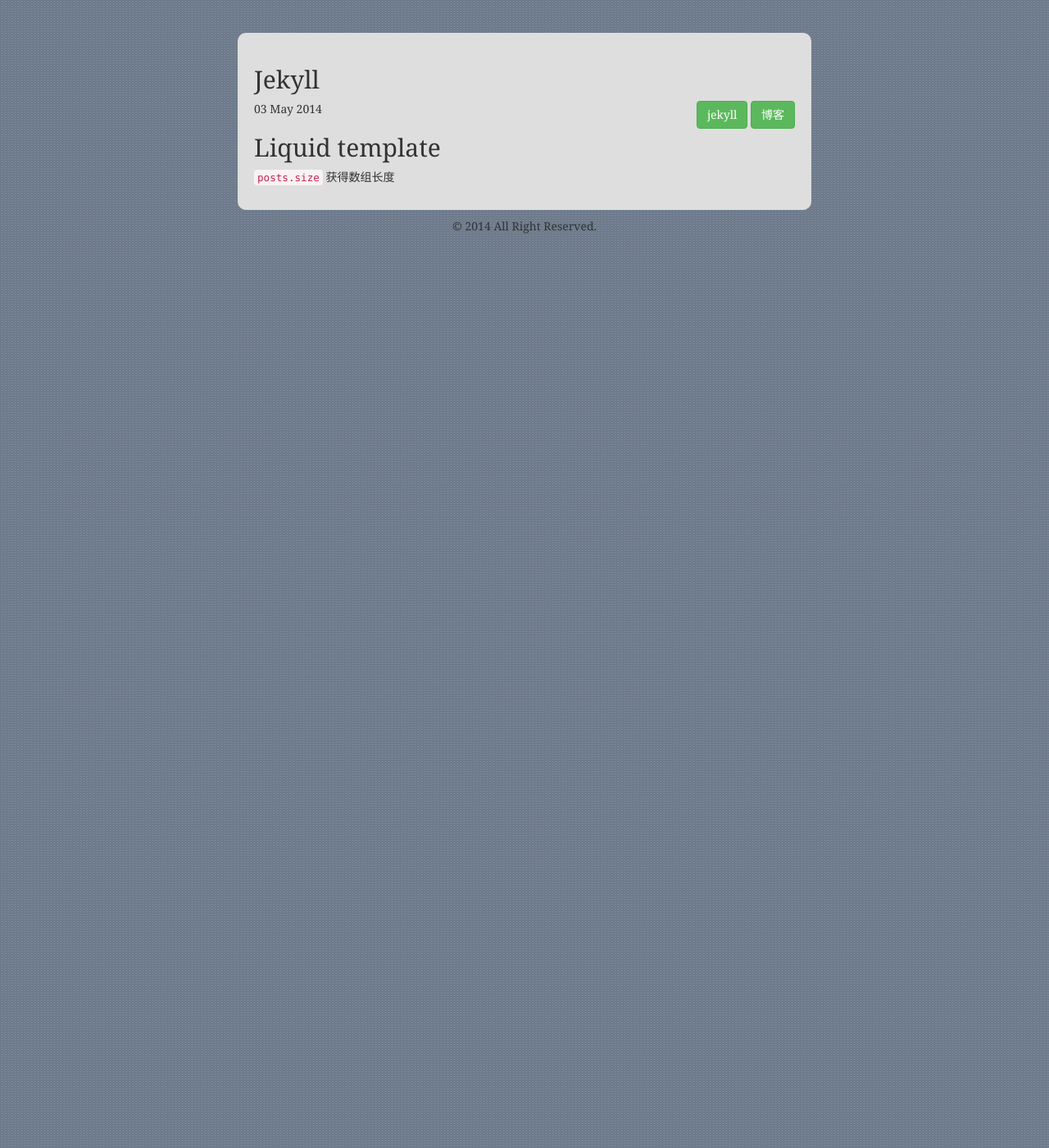
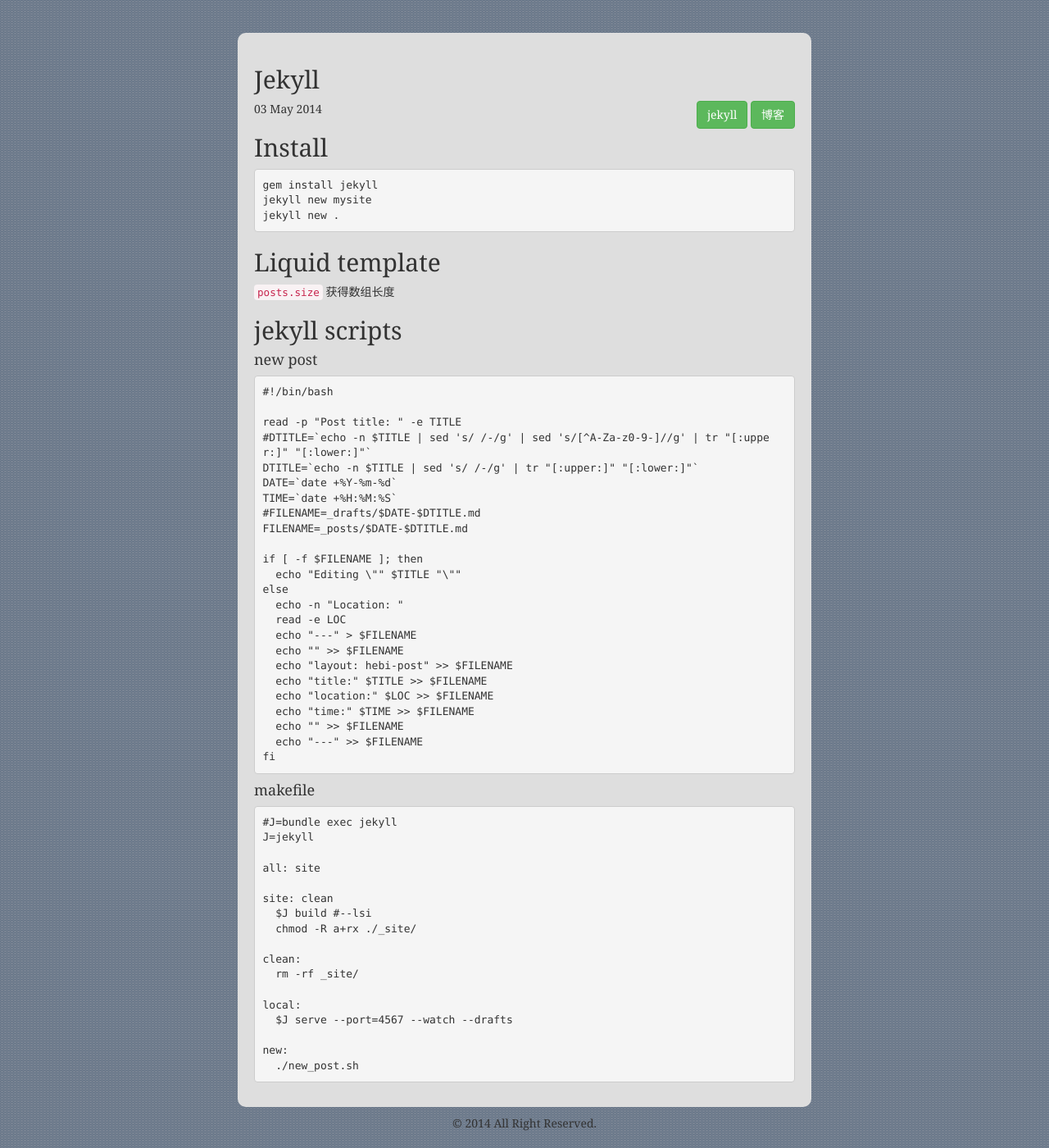
Before and after one commit to lihebi/blog, a Jekyll site: the page built from _posts/2014-05-03-jekyll.md, in a window 1280 px wide and 1400 px high. Shown: the whole window at 82% size. Built offline with Jekyll 4.4.1, drawn with Linux system fonts in a browser that asks for light colours; nearby versions of some CDN libraries; Markdown is read by kramdown in place of the engine named in the settings; comment, search, counter and statistics services are not loaded; a style sheet for code colours, icons or effects is not loaded.

Commit message:
added install and jekyll handy script

````diff
--- a/_posts/2014-05-03-jekyll.md
+++ b/_posts/2014-05-03-jekyll.md
@@ -7,6 +7,68 @@
 tags: jekyll 博客
 ---
 
+## Install
+
+```
+gem install jekyll
+jekyll new mysite
+jekyll new .
+```
+
 ## Liquid template
 
 `posts.size` 获得数组长度
+
+
+## jekyll scripts
+
+#### new post
+
+```
+#!/bin/bash
+
+read -p "Post title: " -e TITLE
+#DTITLE=`echo -n $TITLE | sed 's/ /-/g' | sed 's/[^A-Za-z0-9-]//g' | tr "[:upper:]" "[:lower:]"`
+DTITLE=`echo -n $TITLE | sed 's/ /-/g' | tr "[:upper:]" "[:lower:]"`
+DATE=`date +%Y-%m-%d`
+TIME=`date +%H:%M:%S`
+#FILENAME=_drafts/$DATE-$DTITLE.md
+FILENAME=_posts/$DATE-$DTITLE.md
+
+if [ -f $FILENAME ]; then
+  echo "Editing \"" $TITLE "\""
+else
+  echo -n "Location: "
+  read -e LOC
+  echo "---" > $FILENAME
+  echo "" >> $FILENAME
+  echo "layout: hebi-post" >> $FILENAME
+  echo "title:" $TITLE >> $FILENAME
+  echo "location:" $LOC >> $FILENAME
+  echo "time:" $TIME >> $FILENAME
+  echo "" >> $FILENAME
+  echo "---" >> $FILENAME
+fi
+```
+
+#### makefile
+
+```
+#J=bundle exec jekyll
+J=jekyll
+
+all: site
+
+site: clean
+  $J build #--lsi
+  chmod -R a+rx ./_site/
+
+clean:
+  rm -rf _site/
+
+local:
+  $J serve --port=4567 --watch --drafts
+
+new:
+  ./new_post.sh
+```
````
